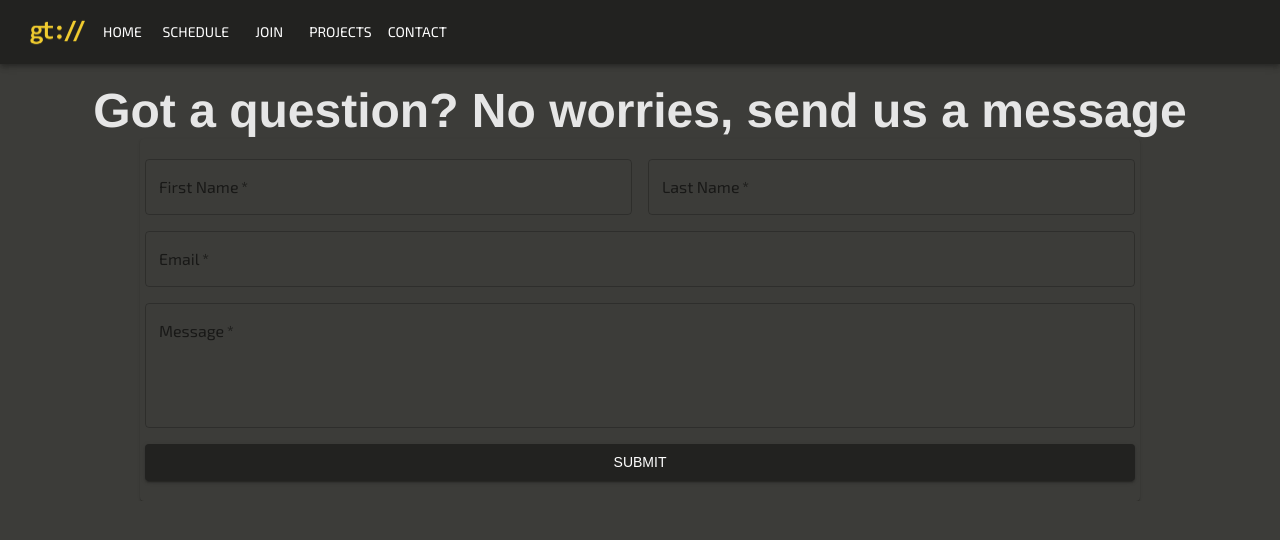
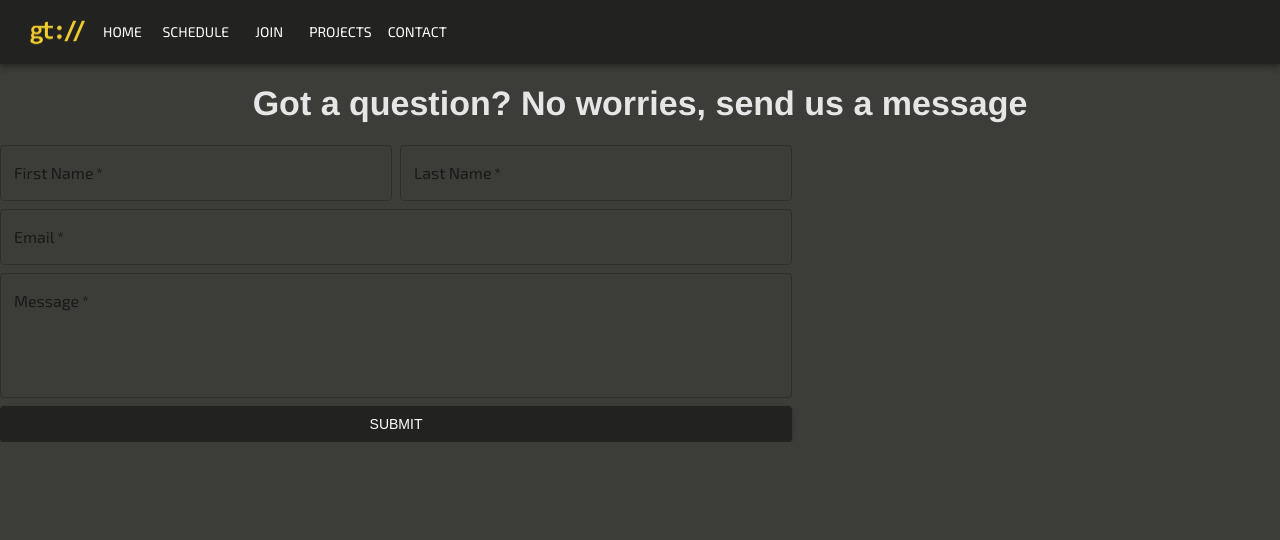
Before and after one commit to nicodemota/gt-webdev-website, a Next.js app: page /contact in a window 1280 px wide. Shown: the top 540 px of the page. Built offline with nearby package versions, Linux system fonts and the light colour scheme.

Commit message:
edited spacing to just 1 for column&row spacing, removed card tag

```diff
--- a/pages/contact.js
+++ b/pages/contact.js
@@ -1,23 +1,27 @@
 import { Button, Card, Grid, TextField, Typography } from "@mui/material";
-import React, {Component} from "react";
+import React, {Component, useState} from "react";
 import NavBar from "../components/NavBar.js";
 import { contactTitle } from '../data/contactData.js';
 
 const Contact = () => {
+
+    const submitMsg = () => {
+        console.log("Click on Submit")
+    }
+
     return (
         <div>
             <NavBar />
             <br />
-            <Typography variant="h3" component="p" className="contactUsText contactUsTitle">
+            <Typography variant="h4" component="p" className="contactUsText contactUsTitle">
                 {contactTitle}
             </Typography>
-            <Card style={{ maxWidth: 1000, padding: "20px 5px", margin: "auto" }} className="contactUsCard">
-                <Grid container rowSpacing={2} columnSpacing={2}>
+            <Grid container spacing={1} className="contactUsForm">
                 <Grid item xs={12} sm={6} md={6}>
-                        <TextField placeholder="Enter first name" label="First Name" variant="outlined" fullWidth required />
+                    <TextField fullWidth required placeholder="Enter first name" label="First Name" variant="outlined"/>
                 </Grid>
                 <Grid item xs={12} sm={6} md={6}>
-                        <TextField placeholder="Enter last name" label="Last Name" variant="outlined" fullWidth required />
+                    <TextField fullWidth required placeholder="Enter last name" label="Last Name" />
                 </Grid>
 
                 <Grid item xs={12} sm={12} md={12}>
@@ -28,10 +32,9 @@ const Contact = () => {
                 </Grid>
 
                 <Grid item xs={12}>
-                        <Button type="submit" variant="contained" color="primary" fullWidth>Submit</Button>
+                    <Button fullWidth type="submit" variant="contained" color="primary" onClick={submitMsg}>Submit</Button>
                 </Grid>
             </Grid>
-            </Card>
 
         </div>
     )
--- a/styles/globals.css
+++ b/styles/globals.css
@@ -227,11 +227,11 @@ a {
 .contactUsTitle {
   text-align: center;
 }
-.contactUsCard {
-  background-color: #3C3C39 !important;
-  color: white !important;
+.contactUsForm {
+  padding-top: 20px;
+  max-width: 800px;
+  margin: auto;
 }
-
 
 /* /BottomBar */
 .bottomBarGrid {
```
Lines whose indentation alone changed are shown as unchanged.
